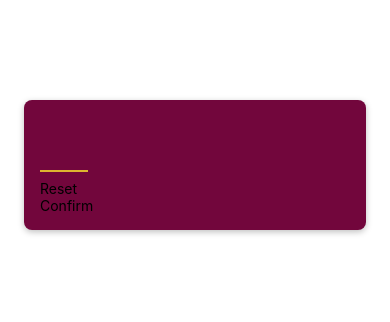
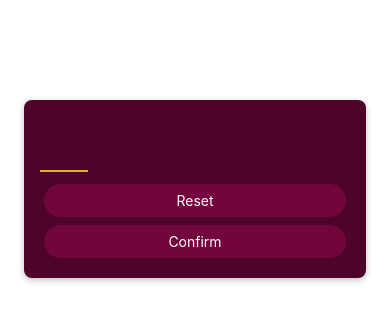
Before and after one commit to jonathangsilveira/rn-mini-game-app, a React Native app: screen / in a window 390 px wide. Shown: the top 322 px of the page. Built offline with nearby package versions, Linux system fonts and the light colour scheme.

Commit message:
Adding visual feedback to the buttons

```diff
--- a/components/PrimaryButton.tsx
+++ b/components/PrimaryButton.tsx
@@ -1,4 +1,4 @@
-import { Text, View } from "react-native";
+import { Text, View, Pressable, StyleSheet } from "react-native";
 
 export type PrimaryButtonProps = {
     text: String
@@ -6,10 +6,37 @@ export type PrimaryButtonProps = {
 
 const PrimaryButton = (props: PrimaryButtonProps) => {
     return (
-        <View>
-            <Text>{props.text}</Text>
+        <View style={styles.outerButtonContainer}>
+            <Pressable
+                style={({pressed}) =>
+                    pressed ? [styles.innerButtonContainer, styles.pressed] : styles.innerButtonContainer
+                }
+                android_ripple={{color: '#640233'}}>
+                <Text style={styles.buttonText}>{props.text}</Text>
+            </Pressable>
         </View>
     );
 }
 
+const styles = StyleSheet.create({
+    innerButtonContainer: {
+        backgroundColor: '#72063C',
+        paddingVertical: 8,
+        paddingHorizontal: 16,
+        elevation: 2
+    },
+    outerButtonContainer: {
+        borderRadius: 24,
+        margin: 4,
+        overflow: 'hidden' // Clip ripple effect
+    },
+    buttonText: {
+        color: 'white',
+        textAlign: 'center'
+    },
+    pressed: {
+        opacity: 0.75 // 75% opace
+    }
+});
+
 export default PrimaryButton;
--- a/screens/StartGameScreen.tsx
+++ b/screens/StartGameScreen.tsx
@@ -23,7 +23,7 @@ const styles = StyleSheet.create({
         marginTop: 100,
         marginHorizontal: 24,
         borderRadius: 8,
-        backgroundColor: '#72063C',
+        backgroundColor: '#4e0329',
         elevation: 8, // Specific to Android. It doesn't work on iOS. (Suck it Steve Jobs!!!)
         shadowColor: 'black', // Specific to iOS.
         shadowOffset: { width: 0, height: 2 }, // Specific to iOS.
```
